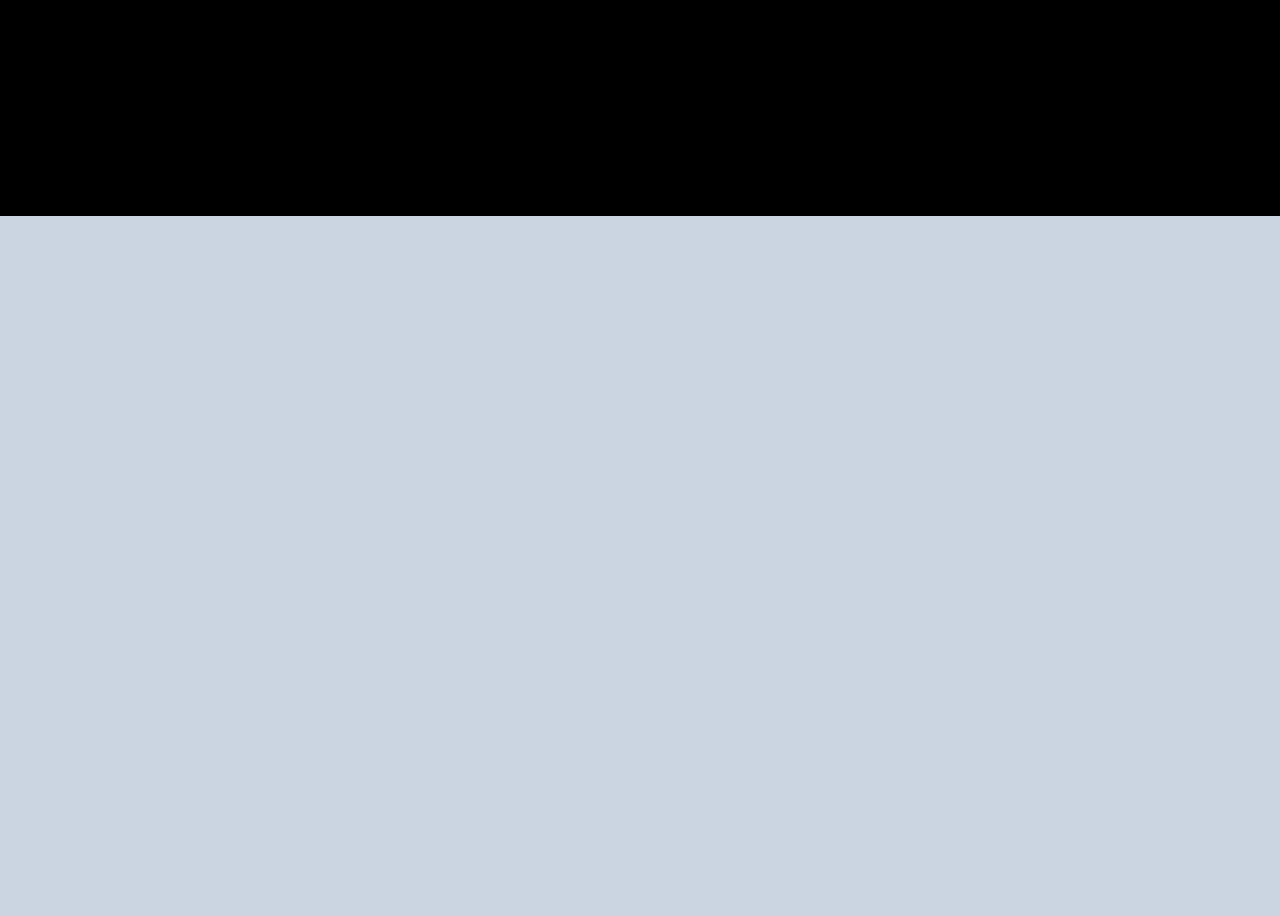
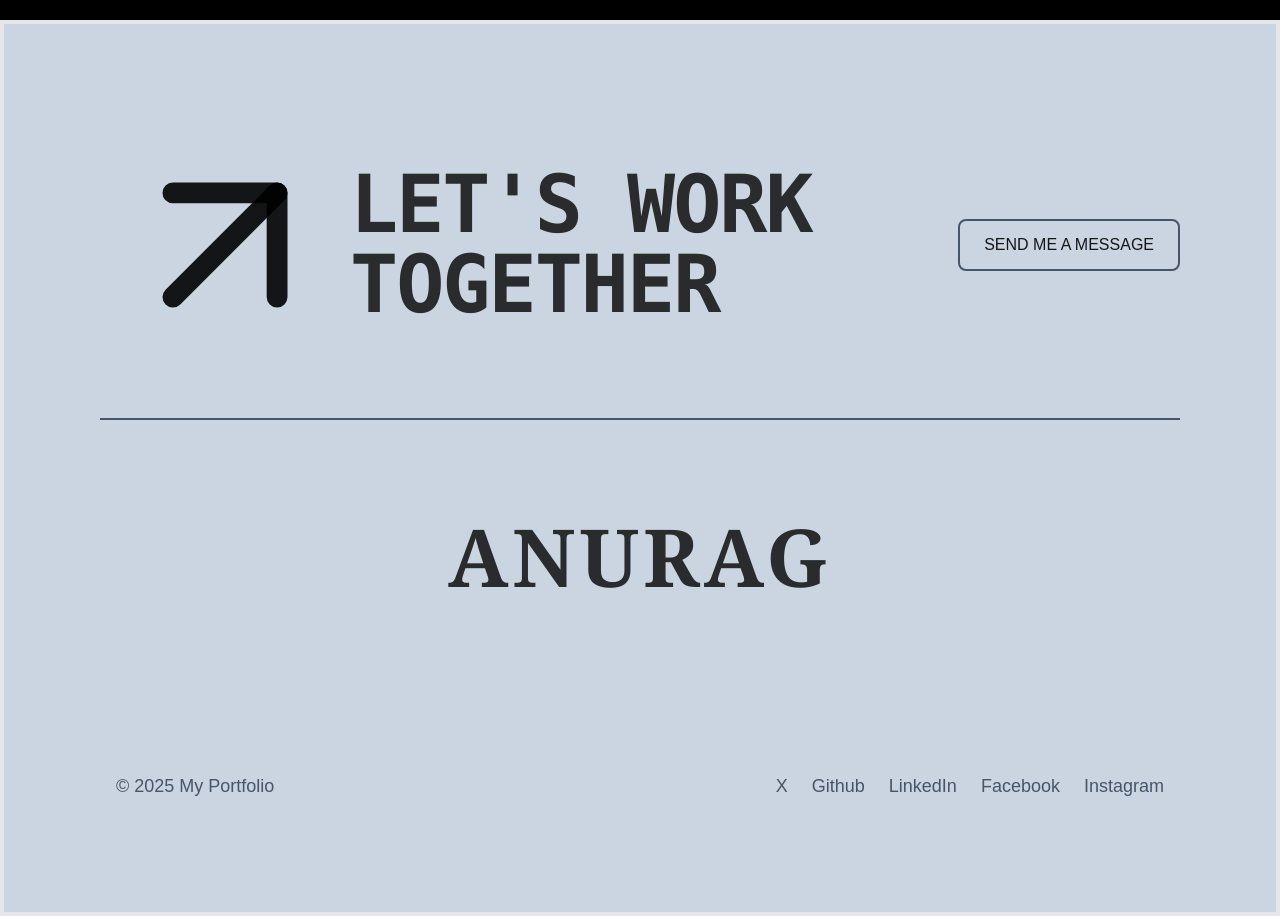
Before and after one commit to sanjeevshah1/Anurag-Portfolio, a Next.js app: page / in a window 1280 px wide. Shown: the part 1580-2496 px from the top of the page. Before the commit the page ends 1796 px from the top, so only its background shows below. Built offline with nearby package versions, Linux system fonts and the light colour scheme.

Commit message:
new page

```diff
--- a/src/app/components/About.tsx
+++ b/src/app/components/About.tsx
@@ -7,7 +7,7 @@ const About = () => {
     const words =text.split(" ");
 
 return (
-    <div className="
+    <div className=" h-screen
             py-8 px-6
             sm:py-12 sm:px-8
             md:py-12 md:px-20
@@ -23,7 +23,6 @@ return (
             </motion.div>
                 <div className="flex flex-wrap text-white lg:w-[80%] text-justify font-josefinSlab text-xl md:text-2xl lg:text-3xl">
                 {words.map((word, index) => (
-                    // <>
                     <motion.span
                     key={index}
                     initial={{opacity:0, x:10,y:10}}
@@ -34,7 +33,6 @@ return (
                         {word}
 
                     </motion.span>
-                    // </>
                 ))}
                 </div>
         </div>
--- /dev/null
+++ b/src/app/components/Together.tsx
@@ -0,0 +1,75 @@
+import * as motion from 'motion/react-client'
+import { ArrowUpRight } from 'lucide-react'
+
+const Together = () => {
+  return (
+    <div className='w-full relative overflow-hidden px-4 sm:px-6 md:px-12 lg:px-24 py-12 sm:py-16 lg:py-24 flex flex-col border-4 border-gray-200'>
+
+      {/* Header Section */}
+      <div className='flex flex-col sm:flex-row items-center justify-between border-b-2 border-slate-600 pb-8 sm:pb-12 w-full'>
+
+        {/* Arrow Icon */}
+        <motion.div
+          initial={{opacity:0, x:-200, y:200}}
+          whileInView={{opacity:1, x:0, y:0}}
+          transition={{duration : 0.4}}
+          className='hidden sm:block mb-4 sm:mb-0'
+        >
+          <ArrowUpRight className="w-24 sm:w-32 lg:w-[250px] h-24 sm:h-32 lg:h-[250px] text-black/90 "/>
+        </motion.div>
+
+        {/* Headline */}
+        <h2 className='text-2xl sm:text-4xl md:text-5xl lg:text-[80px] text-black/80 font-mono font-bold uppercase text-center sm:text-left tracking-tight leading-tight mb-4 sm:mb-0 sm:mr-auto'>
+          Let&apos;s Work <br /> Together
+        </h2>
+
+        {/* CTA Button */}
+        <button className='uppercase text-black/90 border-2 border-slate-600 px-4 py-2 sm:px-6 sm:py-3 rounded-lg hover:bg-slate-100 '
+        >
+          Send me a message
+        </button>
+      </div>
+
+      {/* Footer Section */}
+      <div className='flex flex-col items-center pt-12 sm:pt-16 lg:pt-24 w-full '>
+        {/* Name */}
+        <h3 className='text-5xl sm:text-[80px] text-center font-serif font-extrabold tracking-wider text-black/80 mb-8 sm:mb-40'>
+          ANURAG
+        </h3>
+
+        {/* Footer */}
+        <footer className='w-full flex flex-col  sm:flex-row items-center justify-center p-4 text-slate-600'>
+          <motion.p
+            initial={{opacity:0, x:-100}}
+            whileInView={{opacity:1, x:0}}
+            transition={{duration : 0.4}}
+            className='mb-4 sm:mb-0 sm:mr-auto text-lg order-1 sm:order-0'
+          >
+            © 2025 My Portfolio
+          </motion.p>
+
+          <motion.div
+            initial={{opacity:0, x:200}}
+            whileInView={{opacity:1, x:0}}
+            transition={{duration : 0.4}}
+            className='flex flex-col sm:flex-row gap-2 order-0 sm:order-1 sm:gap-6 text-lg text-center w-full sm:w-auto mb-4 sm:mb-0'
+          >
+            <a href="" className='hover:underline' target='_blank'>X</a>
+            <a href="" className='hover:underline' target='_blank'>Github</a>
+            <a href="" className='hover:underline' target='_blank'>LinkedIn</a>
+            <a href="" className='hover:underline' target='_blank'>Facebook</a>
+            <a href="" className='hover:underline' target='_blank'>Instagram</a>
+          </motion.div>
+        </footer>
+      </div>
+
+      {/* Go to Top Button */}
+      <button className='
+        fixed bottom-6 right-6 px-4 py-2 bg-black/90 text-white rounded-lg hover:bg-black/80 z-50'>
+        Go to top
+      </button>
+    </div>
+  )
+}
+
+export default Together
--- a/src/app/components/Try.ts
+++ /dev/null
@@ -1,9 +0,0 @@
-import React from 'react'
-
-const Try = () => {
-  return (
-    <div>Try</div>
-  )
-}
-
-export default Try
--- a/src/app/page.tsx
+++ b/src/app/page.tsx
@@ -1,10 +1,12 @@
 import HomePage from "./components/Home"
 import About from "./components/About";
+import Together from "./components/Together";
 export default function Home() {
   return (
     <>
     <HomePage/>
     <About />
+    <Together />
 
     </>
   );
--- a/tailwind.config.ts
+++ b/tailwind.config.ts
@@ -1,5 +1,4 @@
 import type { Config } from "tailwindcss";
-
  /** @type {import('tailwindcss').Config} */
 export default {
 	darkMode: "class",
```
